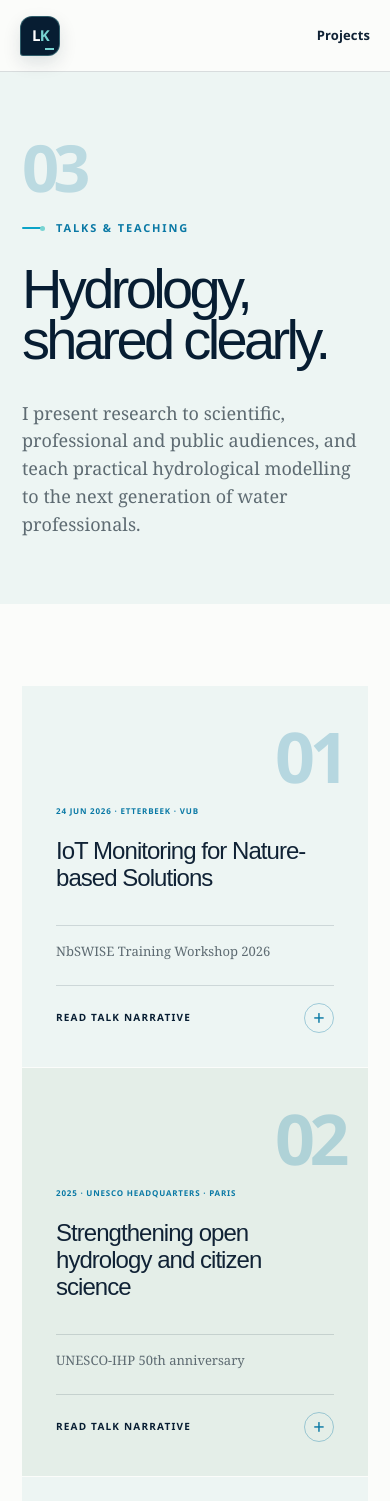
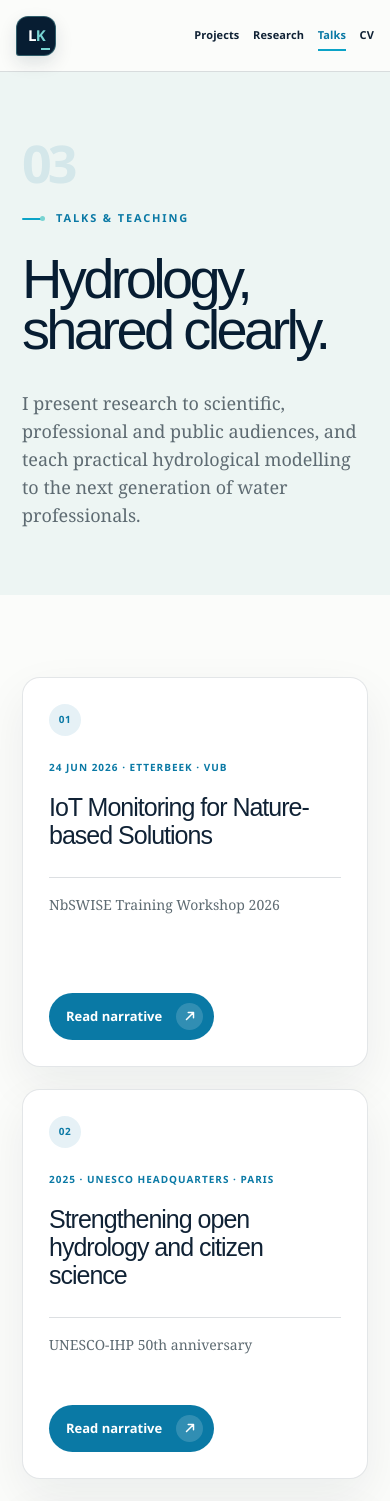
Before and after one commit to klekarkar/klekarkar-portfolio, a Next.js app: page /talks in a window 390 px wide. Shown: the top 1501 px of the page. Built offline with nearby package versions, Linux system fonts and the light colour scheme.

Commit message:
Unify portfolio visual system

```diff
--- a/app/cv/page.tsx
+++ b/app/cv/page.tsx
@@ -9,7 +9,7 @@ export const metadata: Metadata = {
 };
 
 export default function CvPage() {
-  return <main><SiteHeader />
+  return <main><SiteHeader active="cv" />
     <InnerHero index="04" label="Curriculum vitae" title="Research depth. Practical range." intro="A career connecting hydrological analysis with the real decisions, infrastructure and collaborations that determine water security." />
     <section className="cv-download section-shell" aria-label="Download curriculum vitae">
       <div>
--- a/app/globals.css
+++ b/app/globals.css
@@ -233,3 +233,71 @@ footer { align-items:center;background:var(--navy);color:white;display:grid;font
 @media (max-width: 980px) { .project-theme .archive-grid{grid-template-columns:1fr}.project-theme .archive-card{min-height:0} }
 @media (max-width: 680px) { .project-theme .archive-visual{height:220px;min-height:220px}.project-theme .archive-body{padding:25px 24px 27px}.project-theme .archive-meta{align-items:flex-start;flex-direction:column;gap:6px}.project-theme .archive-body h2{font-size:30px;margin-top:22px}.project-theme .narrative-disclosure summary{font-size:13px} }
 @media (prefers-reduced-motion: reduce) { html{scroll-behavior:auto}.button,.archive-visual>img{transition:none}.river-hero-image,.river-flow i,.river-orbit,.live-flow i,.process-reading,.archive-visual::after,.narrative-content,.catchment-overview,.catchment-overview-image,.hydrology-process-layer{animation:none!important}.catchment-overview{display:none}.hydrology-process-layer{opacity:1} }
+
+/* Cohesive editorial card system */
+.site-header nav .nav-link{color:var(--ink);transition:color .2s ease}
+.site-header nav .nav-link:hover,.site-header nav .nav-link:focus-visible,.site-header nav .nav-link[aria-current="page"]{color:var(--blue)}
+.site-header nav .nav-link[aria-current="page"]::after{transform:scaleX(1)}
+.site-header nav .nav-link:focus-visible,.nav-contact:focus-visible{outline:2px solid var(--water);outline-offset:6px}
+
+.inner-index{color:rgba(10,121,165,.11);font-size:clamp(68px,9vw,132px);letter-spacing:-.075em}
+.project-card{border:1px solid rgba(255,255,255,.08);border-radius:22px;box-shadow:0 20px 56px rgba(0,0,0,.13)}
+.project-number{color:rgba(120,212,210,.68);font-size:10px;letter-spacing:.08em}
+
+.theme-index-card[data-theme="management"],.project-theme[data-theme="management"]{--theme-accent:#0a79a5;--theme-accent-soft:rgba(10,121,165,.13);--theme-accent-muted:rgba(10,121,165,.30)}
+.theme-index-card[data-theme="feasibility"],.project-theme[data-theme="feasibility"]{--theme-accent:#168f8a;--theme-accent-soft:rgba(22,143,138,.13);--theme-accent-muted:rgba(22,143,138,.30)}
+.theme-index-card[data-theme="planning"],.project-theme[data-theme="planning"]{--theme-accent:#4a8b62;--theme-accent-soft:rgba(74,139,98,.13);--theme-accent-muted:rgba(74,139,98,.30)}
+.theme-index-card[data-theme="infrastructure"],.project-theme[data-theme="infrastructure"]{--theme-accent:#a96f39;--theme-accent-soft:rgba(169,111,57,.13);--theme-accent-muted:rgba(169,111,57,.30)}
+.theme-index-card{border-radius:18px;border-top:3px solid var(--theme-accent);box-shadow:0 12px 32px rgba(7,29,50,.045)}
+.theme-index-card:hover{border-color:var(--theme-accent);box-shadow:0 18px 42px rgba(7,29,50,.09)}
+.theme-index-card .theme-index-number,.theme-index-card .theme-index-count{color:var(--theme-accent)}
+.project-theme-header{border-top:2px solid var(--theme-accent)}
+.project-theme-number{align-items:center;background:var(--theme-accent-soft);border-radius:999px;color:var(--theme-accent);display:inline-flex;font-size:13px;height:38px;justify-content:center;letter-spacing:.04em;line-height:1;width:38px}
+.project-theme-header>div>p{color:var(--theme-accent)}
+.project-theme .archive-card:hover{border-color:var(--theme-accent-muted)}
+.project-theme .narrative-disclosure summary{background:var(--theme-accent)}
+.project-theme .narrative-disclosure summary:hover{background:var(--navy)}
+.project-theme .light-tags span{background:var(--theme-accent-soft);border-color:transparent;color:var(--ink)}
+
+.research-list{display:grid;gap:28px;grid-template-columns:repeat(2,minmax(0,1fr));padding-top:80px}
+.research-list article{background:#fff;border:1px solid rgba(7,29,50,.11);border-radius:22px;box-shadow:0 18px 48px rgba(7,29,50,.065);display:flex;flex-direction:column;gap:22px;min-height:420px;padding:34px;transition:border-color .3s ease,box-shadow .3s ease,transform .3s ease}
+.research-list article:hover{border-color:rgba(10,121,165,.3);box-shadow:0 24px 58px rgba(7,29,50,.105);transform:translateY(-4px)}
+.research-list article>div:last-child{display:flex;flex:1;flex-direction:column}
+.research-count,.talk-number{align-items:center;background:rgba(10,121,165,.1);border-radius:999px;color:var(--blue);display:inline-flex;font-size:10px;font-weight:850;height:32px;justify-content:center;letter-spacing:.06em;width:32px}
+.research-list h2{font-size:clamp(27px,2.5vw,38px);margin:18px 0}
+.research-list article div:nth-child(2)>p{font-size:16px;line-height:1.65}
+.card-link{align-items:center;color:var(--navy);display:inline-flex;font-size:13px;font-weight:800;gap:14px;margin-top:auto;padding-top:28px;width:max-content}
+.card-link-icon{align-items:center;background:var(--blue);border-radius:50%;color:white;display:inline-flex;height:30px;justify-content:center;transition:background .2s ease,transform .2s ease;width:30px}
+.card-link:hover .card-link-icon{background:var(--navy);transform:translate(2px,-2px)}
+.card-link:focus-visible{outline:2px solid var(--water);outline-offset:6px}
+
+.talks-grid{align-items:start;gap:28px}
+.talks-grid article,.talks-grid article:nth-child(even){background:#fff;border:1px solid rgba(7,29,50,.11);border-radius:22px;box-shadow:0 18px 48px rgba(7,29,50,.065);display:flex;flex-direction:column;min-height:390px;padding:32px;position:relative;transition:border-color .3s ease,box-shadow .3s ease,transform .3s ease}
+.talks-grid article:hover{border-color:rgba(10,121,165,.3);box-shadow:0 24px 58px rgba(7,29,50,.105);transform:translateY(-4px)}
+.talks-grid article:has(.narrative-disclosure[open]){border-color:rgba(10,121,165,.34);box-shadow:0 24px 58px rgba(7,29,50,.11);transform:none}
+.talk-number{position:static}
+.talks-grid article>p{font-size:10px;line-height:1.5;margin:24px 0 0}
+.talks-grid h2{font-size:clamp(25px,2.2vw,33px);margin:18px 0 28px}
+.talks-grid article>.talk-event{font-size:14px;line-height:1.5}
+.talks-grid .talk-disclosure{border-top:0;margin-top:auto;padding-top:28px}
+.talks-grid .talk-disclosure summary{background:var(--blue);border-radius:999px;color:#fff;font-size:13px;gap:14px;justify-content:flex-start;letter-spacing:0;line-height:1;padding:10px 11px 10px 17px;text-transform:none;width:max-content}
+.talks-grid .talk-disclosure summary:hover{background:var(--navy)}
+.talks-grid .narrative-content{border-top:1px solid var(--line);margin-top:24px;padding-top:24px}
+
+@media (max-width:980px){
+  .research-list{grid-template-columns:1fr}
+  .research-list article{min-height:0}
+}
+
+@media (max-width:680px){
+  .site-header{gap:16px;padding:0 16px}
+  .site-header nav{flex:1;font-size:11px;gap:clamp(10px,3.5vw,18px);justify-content:flex-end;overflow:visible}
+  .site-header nav a.nav-link{display:inline-flex}
+  .site-header nav .nav-contact{display:none}
+  .inner-index{font-size:52px}
+  .project-theme-header{align-items:start;grid-template-columns:auto minmax(0,1fr)}
+  .project-theme-number{height:34px;width:34px}
+  .research-list{gap:22px;padding-top:64px}
+  .research-list article,.talks-grid article,.talks-grid article:nth-child(even){border-radius:18px;padding:26px}
+  .talks-grid{gap:22px}
+}
--- a/app/page.tsx
+++ b/app/page.tsx
@@ -1,5 +1,5 @@
 import HydrologyLive from "./hydrology-live";
-import { ArrowIcon, BrandIdentity } from "./site-chrome";
+import { ArrowIcon, SiteHeader } from "./site-chrome";
 
 type SelectedWork = {
   number: string;
@@ -135,18 +135,7 @@ function ProjectVisual({ type, image, credit }: { type?: SelectedWork["visual"];
 export default function Home() {
   return (
     <main>
-      <header className="site-header">
-        <a className="brand" href="#top" aria-label="Katoria Lekarkar, home">
-          <BrandIdentity />
-        </a>
-        <nav aria-label="Primary navigation">
-          <a href="/projects">Projects</a>
-          <a href="/research">Research</a>
-          <a href="/talks">Talks</a>
-          <a href="/cv">CV</a>
-          <a className="nav-contact" href="#contact">Let’s talk <ArrowIcon /></a>
-        </nav>
-      </header>
+      <SiteHeader home />
 
       <section className="hero" id="top">
         <div className="hero-copy">
--- a/app/projects/page.tsx
+++ b/app/projects/page.tsx
@@ -211,7 +211,7 @@ const themes = [
 ];
 
 export default function ProjectsPage() {
-  return <main><SiteHeader />
+  return <main><SiteHeader active="projects" />
     <InnerHero
       index="01"
       label="Project experience"
@@ -224,7 +224,7 @@ export default function ProjectsPage() {
       <nav className="theme-index" aria-label="Project themes">
         {themes.map((theme) => {
           const count = projects.filter((project) => project.theme === theme.id).length;
-          return <a href={`#${theme.id}`} className="theme-index-card" key={theme.id}>
+          return <a href={`#${theme.id}`} className="theme-index-card" data-theme={theme.id} key={theme.id}>
             <span className="theme-index-number">{theme.index}</span>
             <div>
               <strong>{theme.title}</strong>
@@ -238,7 +238,7 @@ export default function ProjectsPage() {
       <div className="project-themes">
         {themes.map((theme) => {
           const themeProjects = projects.filter((project) => project.theme === theme.id);
-          return <section className="project-theme" id={theme.id} key={theme.id}>
+          return <section className="project-theme" data-theme={theme.id} id={theme.id} key={theme.id}>
             <header className="project-theme-header">
               <span className="project-theme-number">{theme.index}</span>
               <div>
--- a/app/research/page.tsx
+++ b/app/research/page.tsx
@@ -16,10 +16,10 @@ const studies = [
 ];
 
 export default function ResearchPage() {
-  return <main><SiteHeader />
+  return <main><SiteHeader active="research" />
     <InnerHero index="02" label="Research" title="Following water below the surface." intro="My research asks how soils and groundwater control water availability, how climate change is altering those controls, and how better evidence can improve adaptation." />
     <section className="research-list section-shell">
-      {studies.map((study, index) => <article key={study.title}><div className="research-count">{String(index + 1).padStart(2, "0")}</div><div><p className="research-status">{study.status}</p><h2>{study.title}</h2><p>{study.copy}</p><a className="text-link" href={study.url}>View source <ArrowIcon /></a></div></article>)}
+      {studies.map((study, index) => <article key={study.title}><div className="research-count">{String(index + 1).padStart(2, "0")}</div><div><p className="research-status">{study.status}</p><h2>{study.title}</h2><p>{study.copy}</p><a className="card-link" href={study.url}>View source <span className="card-link-icon"><ArrowIcon /></span></a></div></article>)}
     </section>
     <section className="thesis-band"><div><p>DOCTORAL THESIS</p><h2>Dynamics of subsurface water in a changing climate</h2></div><p>An assessment of subsurface controls on water availability and climate adaptation in Belgium.</p></section>
     <section className="page-cta"><p>Explore the full publication record.</p><a className="button contact-button" href="https://scholar.google.com/citations?user=_rBmLxQAAAAJ&hl=en">Google Scholar <ArrowIcon /></a></section>
--- a/app/site-chrome.tsx
+++ b/app/site-chrome.tsx
@@ -6,18 +6,33 @@ export function ArrowIcon() {
   return <svg className="arrow-icon" viewBox="0 0 16 16" aria-hidden="true"><path d="M4 12 12 4M6 4h6v6" /></svg>;
 }
 
-export function SiteHeader() {
+type NavigationSection = "projects" | "research" | "talks" | "cv";
+
+const navigation: { href: string; label: string; section: NavigationSection }[] = [
+  { href: "/projects", label: "Projects", section: "projects" },
+  { href: "/research", label: "Research", section: "research" },
+  { href: "/talks", label: "Talks", section: "talks" },
+  { href: "/cv", label: "CV", section: "cv" },
+];
+
+export function SiteHeader({ active, home = false }: { active?: NavigationSection; home?: boolean }) {
   return (
     <header className="site-header">
-      <a className="brand" href="/" aria-label="Katoria Lekarkar, home">
+      <a className="brand" href={home ? "#top" : "/"} aria-label="Katoria Lekarkar, home">
         <BrandIdentity />
       </a>
       <nav aria-label="Primary navigation">
-        <a href="/projects">Projects</a>
-        <a href="/research">Research</a>
-        <a href="/talks">Talks</a>
-        <a href="/cv">CV</a>
-        <a className="nav-contact" href="mailto:katoria.lesaalon.lekarkar@vub.be">Let’s talk <ArrowIcon /></a>
+        {navigation.map((item) => (
+          <a
+            className="nav-link"
+            href={item.href}
+            aria-current={active === item.section ? "page" : undefined}
+            key={item.section}
+          >
+            {item.label}
+          </a>
+        ))}
+        <a className="nav-contact" href={home ? "#contact" : "mailto:katoria.lesaalon.lekarkar@vub.be"}>Let’s talk <ArrowIcon /></a>
       </nav>
     </header>
   );
--- a/app/talks/page.tsx
+++ b/app/talks/page.tsx
@@ -1,5 +1,5 @@
 import type { Metadata } from "next";
-import { InnerHero, SiteFooter, SiteHeader } from "../site-chrome";
+import { ArrowIcon, InnerHero, SiteFooter, SiteHeader } from "../site-chrome";
 
 export const metadata: Metadata = {
   title: "Talks | Katoria Lekarkar",
@@ -86,7 +86,7 @@ const talks = [
 ];
 
 export default function TalksPage() {
-  return <main><SiteHeader />
+  return <main><SiteHeader active="talks" />
     <InnerHero index="03" label="Talks & teaching" title="Hydrology, shared clearly." intro="I present research to scientific, professional and public audiences, and teach practical hydrological modelling to the next generation of water professionals." />
     <section className="talks-grid section-shell">
       {talks.map((talk, index) => <article key={talk.title}>
@@ -95,7 +95,7 @@ export default function TalksPage() {
         <h2>{talk.title}</h2>
         <span className="talk-event">{talk.event}</span>
         <details className="narrative-disclosure talk-disclosure">
-          <summary><span>Read talk narrative</span><span className="disclosure-icon" aria-hidden="true">+</span></summary>
+          <summary><span>Read narrative</span><span className="read-more-icon" aria-hidden="true"><ArrowIcon /></span></summary>
           <div className="narrative-content">{talk.narrative.map((paragraph) => <p key={paragraph}>{paragraph}</p>)}</div>
         </details>
       </article>)}
```
